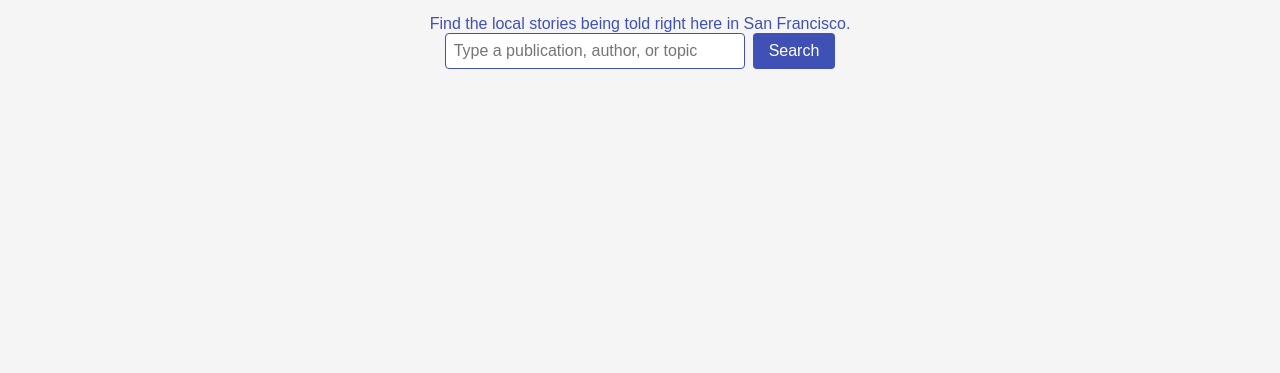
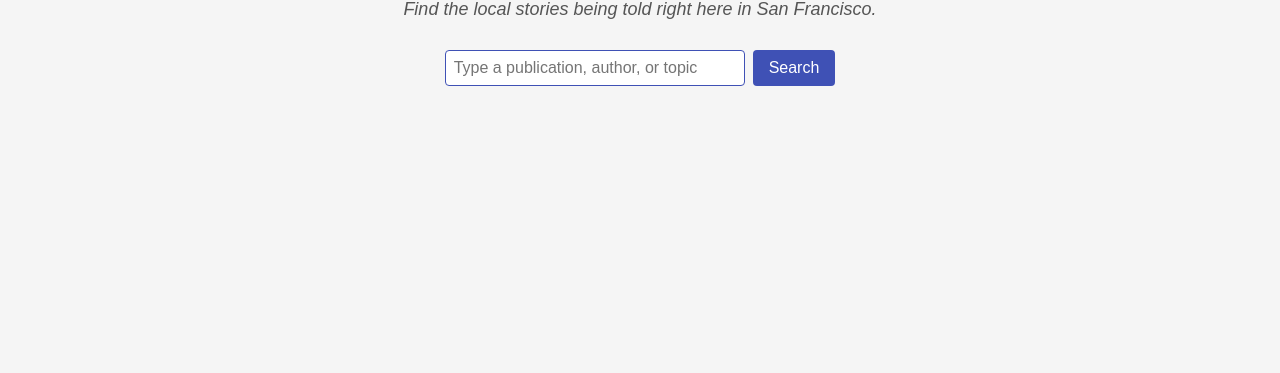
Before and after one commit to localstoryfinder/localstoryfinder.github.io, a plain HTML site: page index.html in a window 1280 px wide. Shown: the part 427-800 px from the top of the page. Drawn offline with nearby package versions, Linux system fonts and the light colour scheme.

Commit message:
stylish intro text

```diff
--- a/styles.css
+++ b/styles.css
@@ -283,3 +283,12 @@
     font-family: 'Courier New', Courier, monospace;
     color: var(--highlight);
 }
+
+.intro-text {
+    font-size: 18px; /* Adjust the font size as needed */
+    color: #555; /* Adjust the color as needed */
+    margin-top: 5px; /* Reduce the top margin of the intro text */
+    margin-bottom: 30px; /* Adjust the bottom margin as needed */
+    text-align: center; /* Center the text */
+    font-style: italic; /* Make the text italic */
+  }
```
